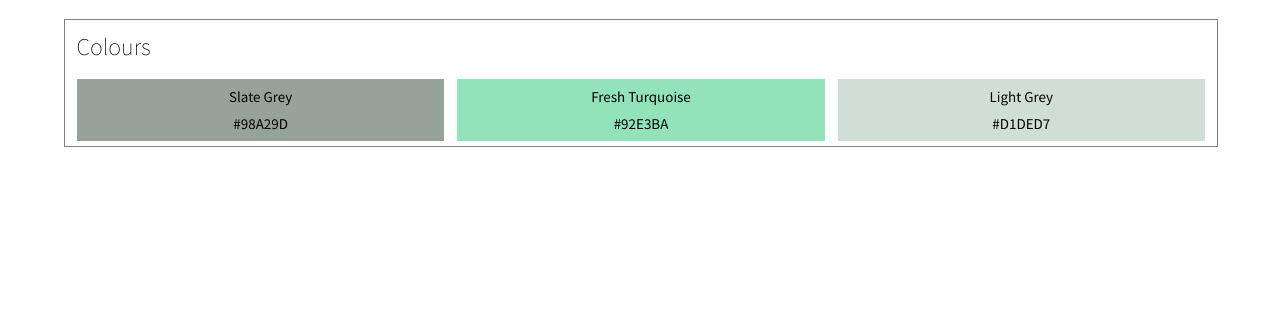
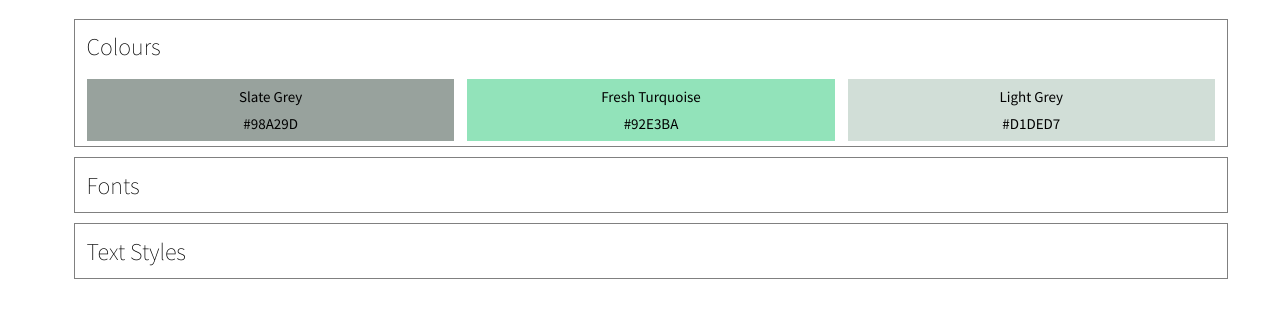
Before and after one commit to thisisjt13/websitedesignsystem, a plain HTML site: page index.html in a window 1280 px wide. Shown: the part 64-382 px from the top of the page. Drawn offline with Linux system fonts and the light colour scheme.

Commit message:
add other divs

```diff
--- a/index.html
+++ b/index.html
@@ -32,6 +32,12 @@
                 </div>
             </div>
         </div>
+        <div class="contentbox">
+            <h2>Fonts</h2>
+        </div>
+        <div class="contentbox">
+            <h2>Text Styles</h2>
+        </div>
 
 
 
--- a/styles.css
+++ b/styles.css
@@ -7,6 +7,7 @@ body {
 h1 {
     font-family: 'Source Sans Pro', sans-serif;
     font-weight: normal;
+
 }
 
 h2 {
@@ -23,6 +24,7 @@ header {
     border: 1px grey solid;
     width: 100%;
     display: block;
+    margin: 10px;
 
 }
 
```
